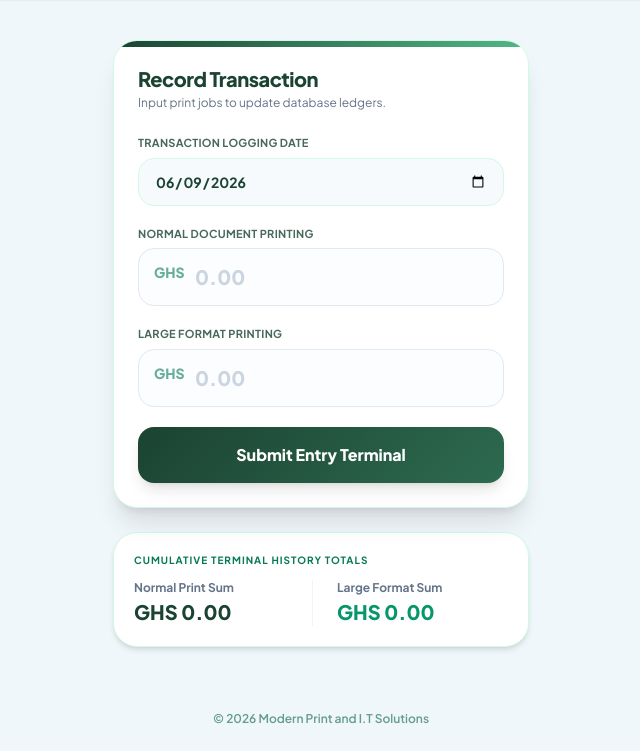
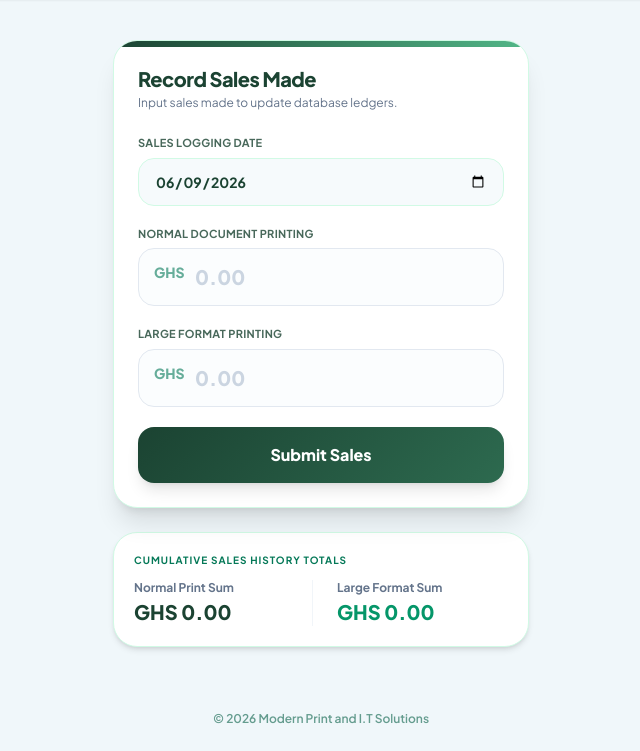
Before and after one commit to AnthonyCobbinah/MODERN-SALES-APP, a Flask app: page / in a window 1280 px wide. Shown: the part 73-824 px from the top of the page, without its empty margins (319-959 px from the left). Run offline with Flask 3, Linux system fonts and the light colour scheme; some libraries are stand-ins or nearby versions.

Commit message:
Add files via upload

```diff
--- a/templates/worker.html
+++ b/templates/worker.html
@@ -67,14 +67,14 @@
             <div class="absolute top-0 left-0 right-0 h-1.5" style="background: linear-gradient(90deg, #1B4332 0%, #52B788 100%);"></div>
 
             <div class="mb-6">
-                <h2 class="text-xl font-black text-[#1B4332] tracking-tight">Record Transaction</h2>
-                <p class="text-xs text-slate-500 mt-0.5">Input print jobs to update database ledgers.</p>
+                <h2 class="text-xl font-black text-[#1B4332] tracking-tight">Record Sales Made</h2>
+                <p class="text-xs text-slate-500 mt-0.5">Input sales made to update database ledgers.</p>
             </div>
 
             <form action="/" method="POST" class="space-y-5">
                 <!-- Logging Date Picker -->
                 <div class="space-y-1.5">
-                    <label class="block text-[11px] font-bold text-[#1B4332] tracking-wide uppercase opacity-80">Transaction Logging Date</label>
+                    <label class="block text-[11px] font-bold text-[#1B4332] tracking-wide uppercase opacity-80">Sales Logging Date</label>
                     <input type="date" name="sale_date" value="{{ current_date }}" required
                         class="w-full bg-[#F0F7FA]/60 border border-emerald-100 text-[#1B4332] px-4 py-3 rounded-2xl focus:outline-none focus:border-[#1B4332] focus:ring-4 focus:ring-emerald-700/10 transition-all font-bold text-sm">
                 </div>
@@ -102,14 +102,14 @@
                 <!-- Submission Action Button -->
                 <button type="submit" class="w-full text-white font-extrabold py-4 rounded-2xl shadow-lg transition-all duration-200 text-base mt-2 hover:shadow-xl hover:scale-[1.01] active:scale-[0.99]"
                     style="background: linear-gradient(135deg, #1B4332 0%, #2D6A4F 100%);">
-                    Submit Entry Terminal
+                    Submit Sales
                 </button>
             </form>
         </div>
 
         <!-- Terminal Counter Summary Widget -->
         <div class="bg-white rounded-3xl p-5 border border-emerald-100 shadow-md">
-            <h3 class="text-[10px] uppercase font-bold tracking-widest text-emerald-700 mb-3">Cumulative Terminal History Totals</h3>
+            <h3 class="text-[10px] uppercase font-bold tracking-widest text-emerald-700 mb-3">Cumulative Sales History Totals</h3>
             <div class="grid grid-cols-2 gap-4">
                 <div class="border-r border-slate-100 pr-2">
                     <p class="text-xs font-bold text-slate-500">Normal Print Sum</p>
```
